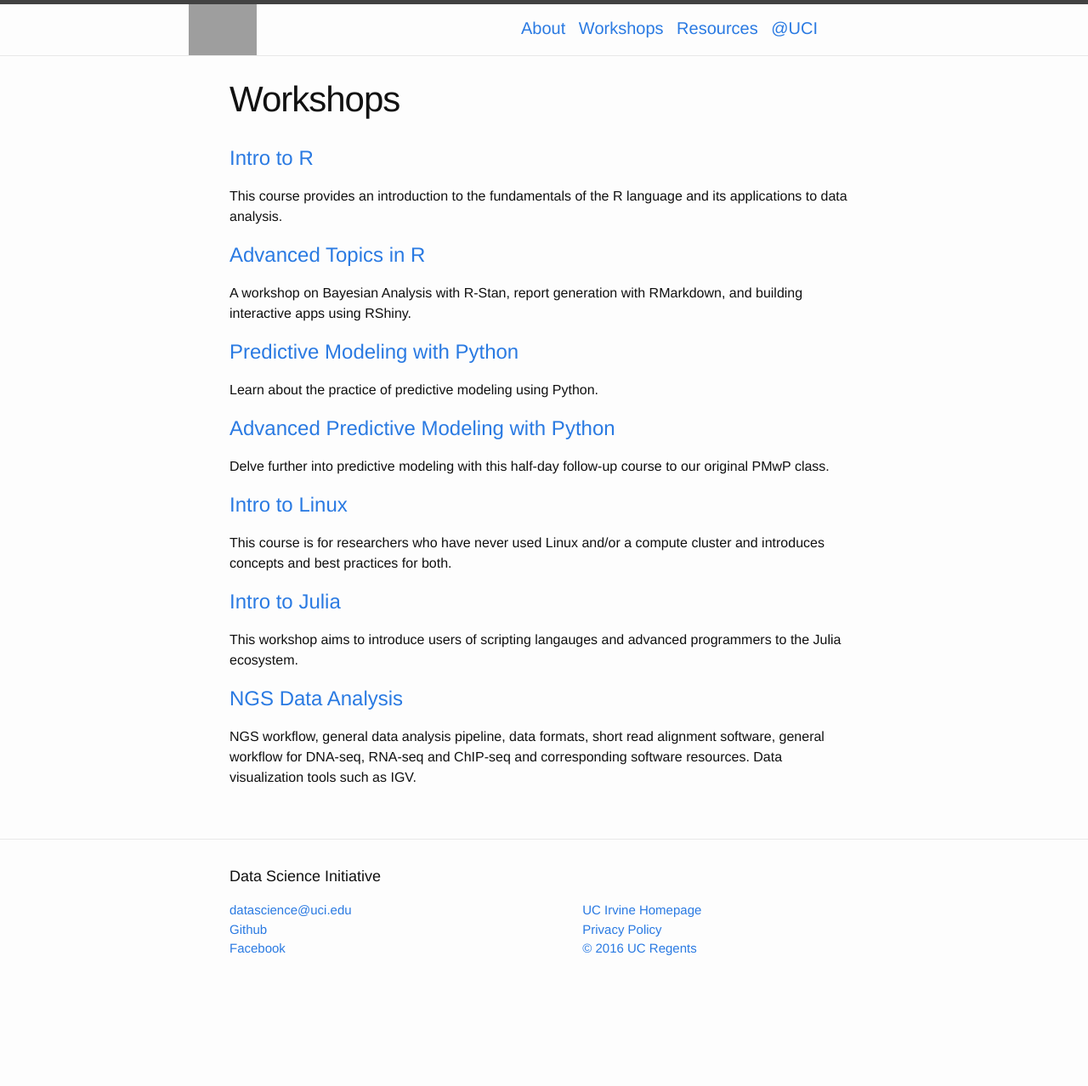
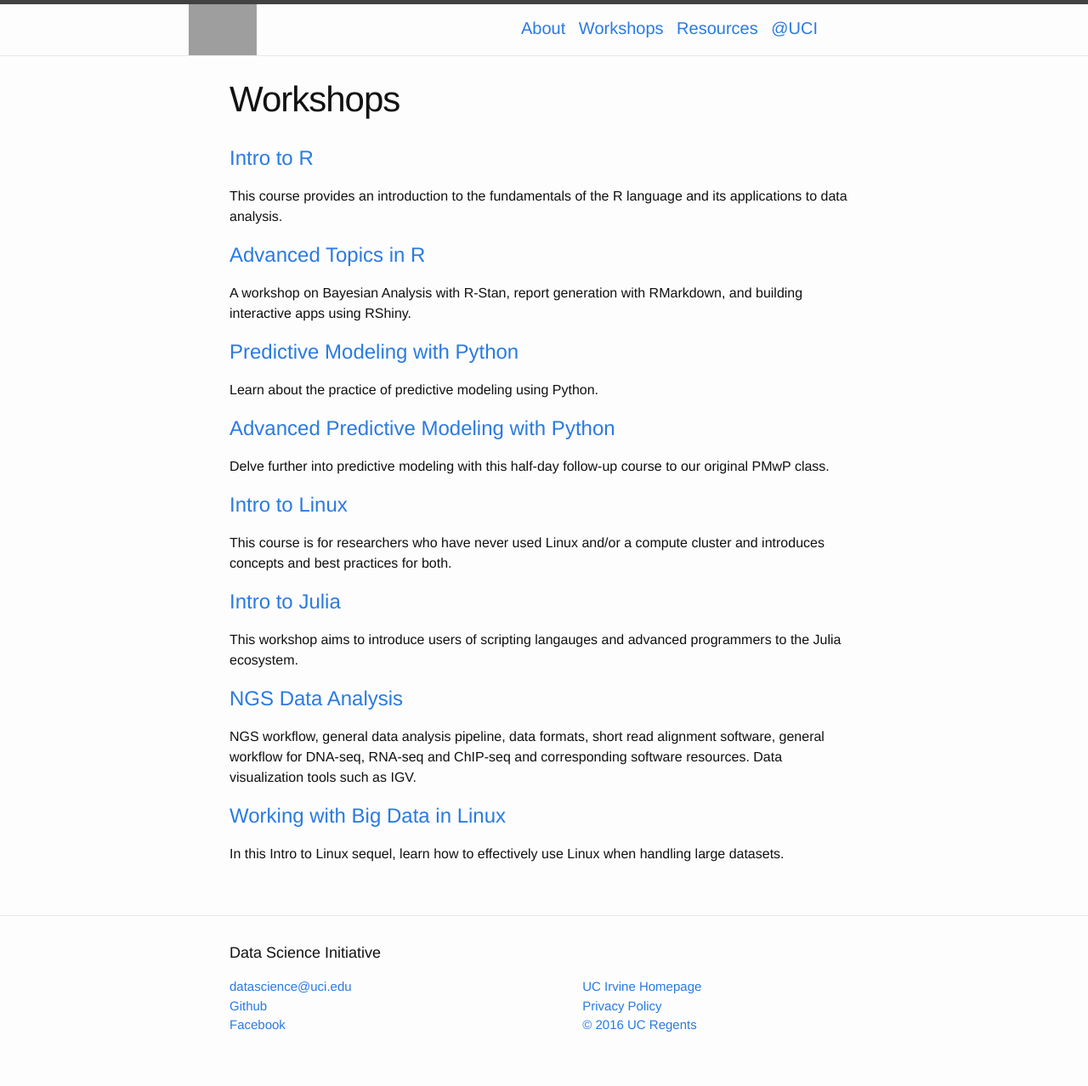
Before and after one commit to UCIDataScienceInitiative/UCIDataScienceInitiative.github.io, a Jekyll site: the page built from Workshops/index.html, in a window 1280 px wide. Shown: the whole page at 85% size. Built offline with Jekyll 4.4.1, drawn with Linux system fonts in a browser that asks for light colours; before the commit the page ends 1188 px from its top, so only the background shows below that; grey boxes are pictures that could not be loaded.

Commit message:
added BDLinux link

```diff
--- a/Workshops/index.html
+++ b/Workshops/index.html
@@ -7,7 +7,7 @@ permalink: /Workshops/
 <h1><a href="https://ucidatascienceinitiative.github.io/Workshops/IntroR/" target="_blank" >Intro to R</a></h1>
 <p>This course provides an introduction to the fundamentals of the R language and its applications to data analysis.</p>
 
-<h1><a href="https://ucidatascienceinitiative.github.io/Workshops/AdvancedR/" target="_blank" >Advanced Topics in R</a></h1>
+<h1><a href="https://ucidatascienceinitiative.github.io/Workshops/TopicsR/" target="_blank" >Advanced Topics in R</a></h1>
 <p>A workshop on Bayesian Analysis with R-Stan, report generation with RMarkdown, and building interactive apps using RShiny.</p>
 
 <h1><a href="https://ucidatascienceinitiative.github.io/Workshops/ModelwithPython/" target="_blank" >Predictive Modeling with Python</a></h1>
@@ -24,3 +24,6 @@ permalink: /Workshops/
 
 <h1><a href="https://ucidatascienceinitiative.github.io/Workshops/NGS/" target="_blank" >NGS Data Analysis</a></h1>
 <p>NGS workflow, general data analysis pipeline, data formats, short read alignment software, general workflow for DNA-seq, RNA-seq and ChIP-seq and corresponding software resources. Data visualization tools such as IGV.</p>
+
+<h1><a href="https://ucidatascienceinitiative.github.io/Workshops/BDLinux/" target="_blank" >Working with Big Data in Linux</a></h1>
+<p>In this Intro to Linux sequel, learn how to effectively use Linux when handling large datasets.</p>
```
